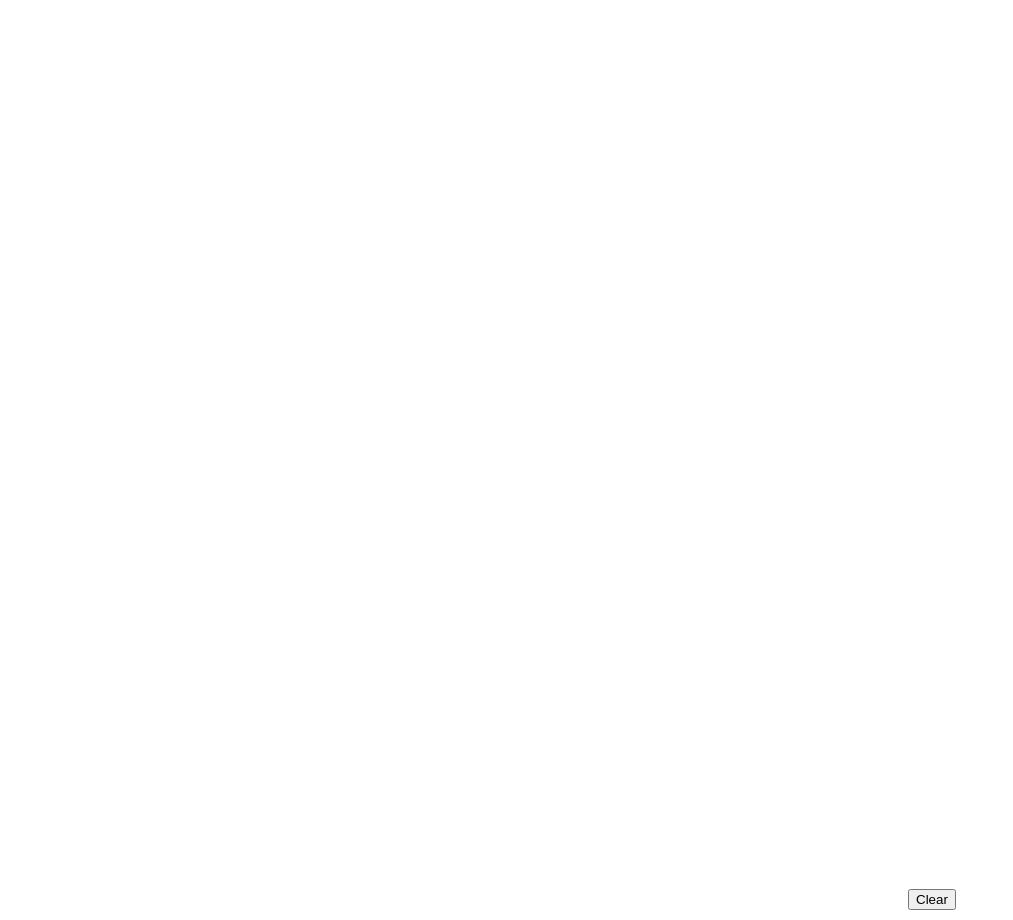
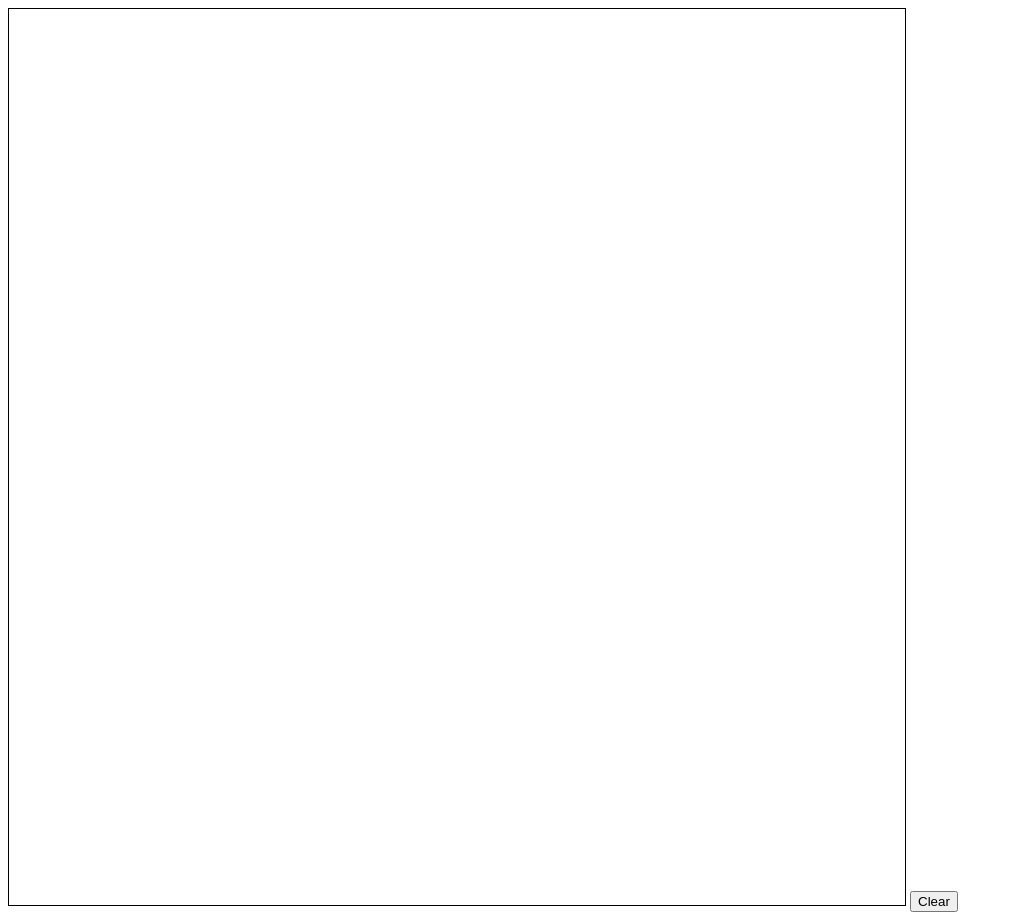
Before and after one commit to igiranezaadal/js, a website: page Projects/drawing_app/index.html in a window 1280 px wide. Shown: the whole page, without its empty margins (0-1013 px from the left). Drawn offline with Linux system fonts and the light colour scheme.

Commit message:
Finalizing drawing project

```diff
--- a/Projects/drawing_app/index.html
+++ b/Projects/drawing_app/index.html
@@ -7,8 +7,11 @@
 </head>
 <body>
     <div class="wrapper">
-        <canvas id="canvas" style="width: 70vw; height: 70vw;"></canvas>
+        <canvas id="canvas" style="width: 70vw;
+        height: 70vw; border: 1px solid black;">
+        </canvas>
         <button id="clear">Clear</button>
     </div>
+    <script src="script.js"></script>
 </body>
 </html>
--- a/Projects/drawing_app/script.js
+++ b/Projects/drawing_app/script.js
@@ -0,0 +1,17 @@
+const canvas=document.getElementById("canvas");
+const clearbtn=document.getElementById("clear");
+const ctx= canvas.getContext("2d");
+
+canvas.width = innerWidth * 0.7;
+canvas.height = innerHeight * 0.7;
+ctx.lineWidth = 2;
+ctx.lineCap ="round";
+
+canvas.onmousedown = ()=> ctx.beginPath();
+canvas.onmousemove =(e) => {
+    if(e.buttons !== 1) return;
+    ctx.lineTo(e.offsetX, e.offsetY);
+    ctx.stroke();
+}
+
+clearbtn.onclick= ()=> ctx.clearRect(0 , 0, canvas.width, canvas.height);
```
